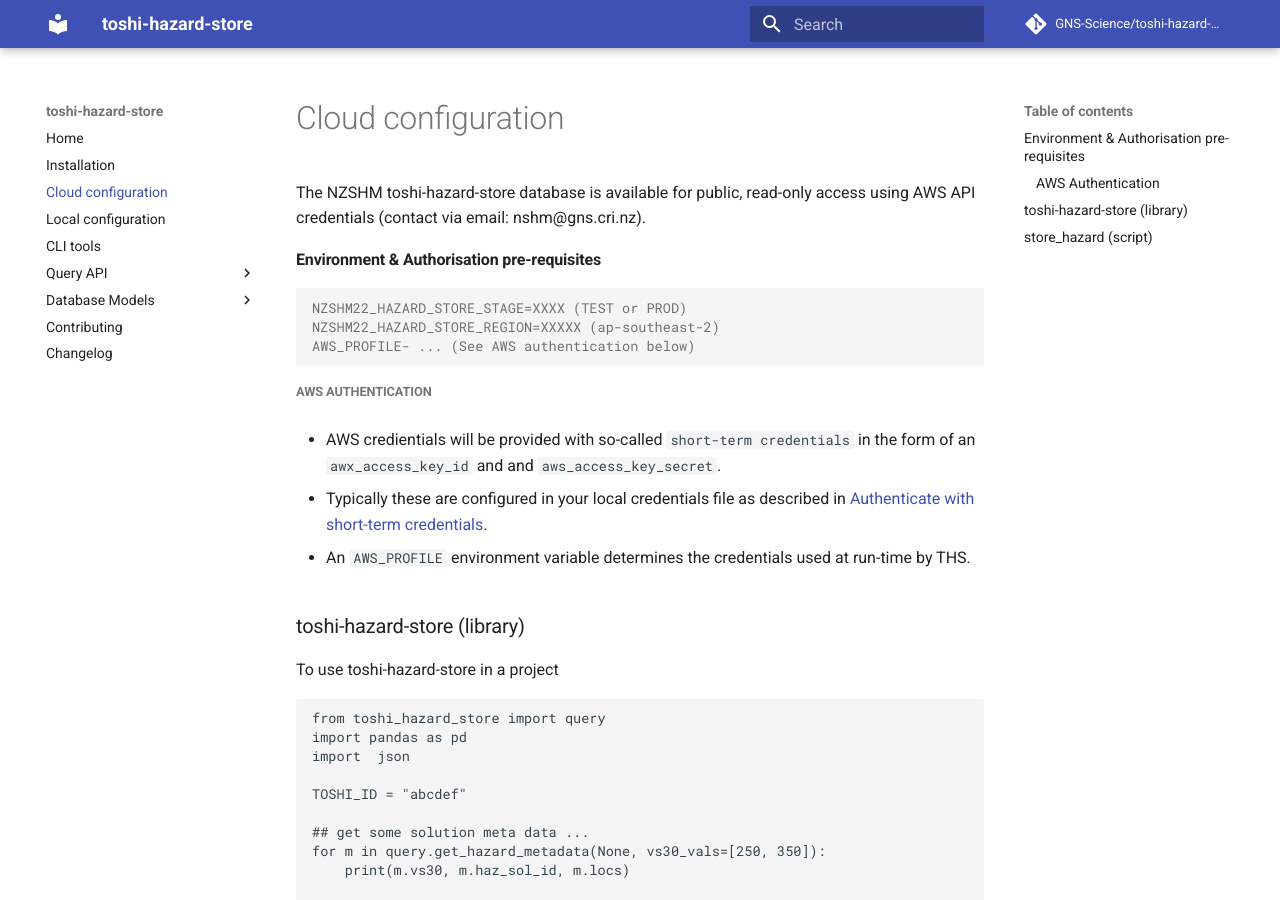
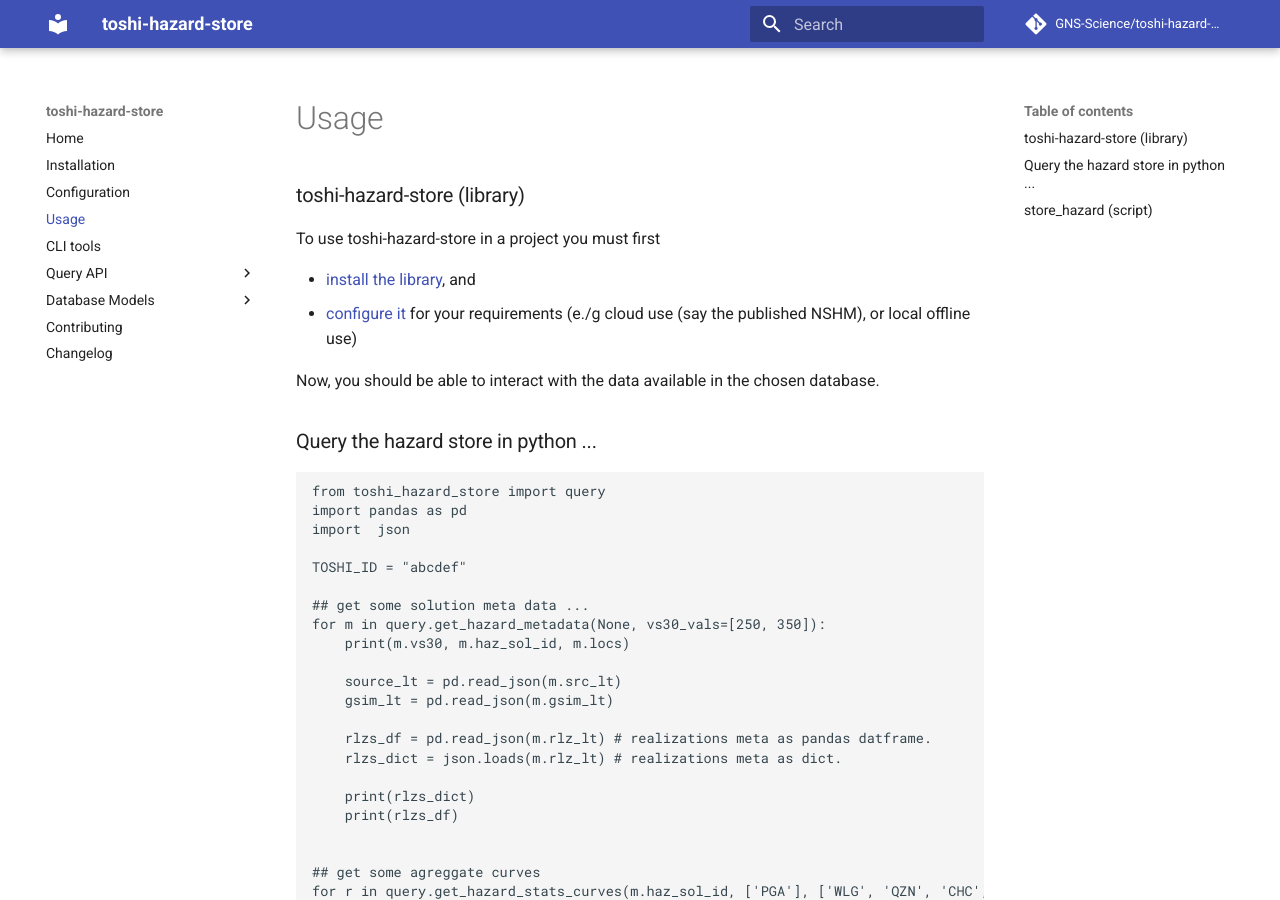
Before and after one commit to ucgmsim/toshi-hazard-store, an MkDocs documentation site: the page built from docs/usage.md, in a window 1280 px wide and 900 px high. Built offline with MkDocs 1.6.1 and Material for MkDocs 9.7.7, drawn with Linux system fonts in a browser that asks for light colours; comment, search, counter and statistics services are not loaded.

Commit message:
updated docs

````diff
--- a/docs/usage.md
+++ b/docs/usage.md
@@ -1,26 +1,13 @@
-The NZSHM toshi-hazard-store database is available for public, read-only access using AWS API credentials (contact via email: nshm@gns.cri.nz).
-
-### Environment & Authorisation pre-requisites
-
-``` console
-NZSHM22_HAZARD_STORE_STAGE=XXXX (TEST or PROD)
-NZSHM22_HAZARD_STORE_REGION=XXXXX (ap-southeast-2)
-AWS_PROFILE- ... (See AWS authentication below)
-
-```
-
-#### AWS Authentication
-
- - AWS credientials will be provided with so-called `short-term credentials` in the form of an `awx_access_key_id` and and `aws_access_key_secret`.
-
- - Typically these are configured in your local credentials file as described in [Authenticate with short-term credentials](https://docs.aws.amazon.com/cli/v1/userguide/cli-authentication-short-term.html).
-
- - An `AWS_PROFILE` environment variable determines the credentials used at run-time by THS.
-
 ## toshi-hazard-store (library)
 
-To use toshi-hazard-store in a project
+To use toshi-hazard-store in a project you must first
 
+ - [install the library](./installation.md), and
+ - [configure it](./configuration.md) for your requirements (e./g cloud use (say the published NSHM), or local offline use)
+
+Now, you should be able to interact with the data available in the chosen database.
+
+##  Query the hazard store in python ...
 
 ```
 from toshi_hazard_store import query
--- a/mkdocs.yml
+++ b/mkdocs.yml
@@ -9,8 +9,9 @@ watch:
 nav:
   - Home: index.md
   - Installation: installation.md
-  - Cloud configuration: usage.md
-  - Local configuration: sqlite_adapter_usage.md
+  - Configuration: configuration.md
+  - Usage: usage.md
+  # - Local configuration: sqlite_adapter_usage.md
   - CLI tools: cli.md
   - Query API:
       - Hazard: hazard_query_api.md
````
Also changed, not shown: docs/configuration.md (added, +75 -0 lines), docs/sqlite_adapter_usage.md (+1 -1 lines).
